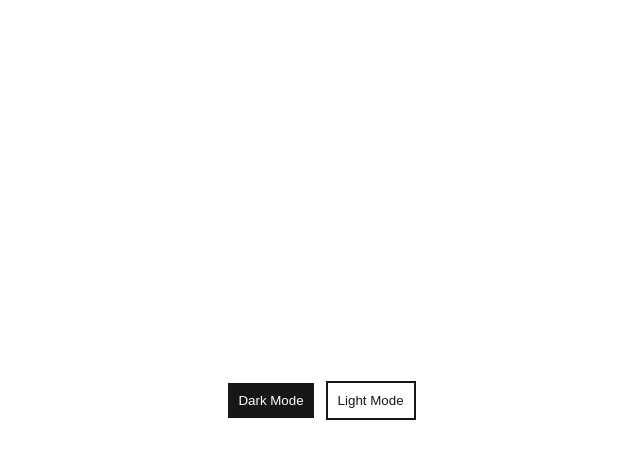
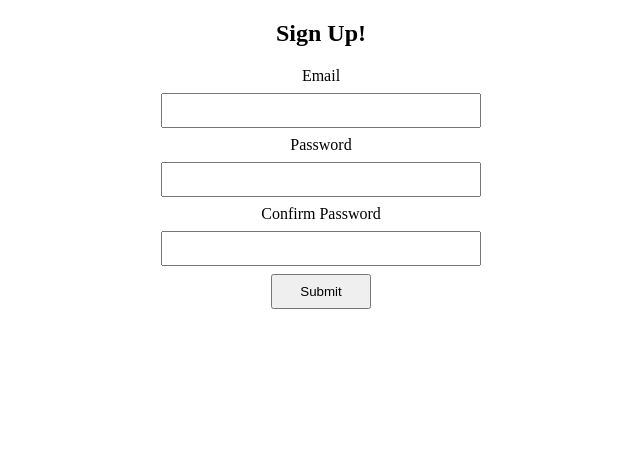
Before and after one commit to ojeanfuck/linkedin-react-code-challenges, a React (Create React App) app: page / in a window 1280 px wide. Shown: the top 458 px of the page, without its empty margins (319-959 px from the left). Built offline with nearby package versions, Linux system fonts and the light colour scheme.

Commit message:
Exercise 03 - Form validator

```diff
--- /dev/null
+++ b/src/03-form-validator/FormValidator.js
@@ -0,0 +1,59 @@
+import { useState } from 'react'
+
+export default function FormValidator() {
+    const [email, setEmail] = useState('')
+    const [password, setPassword] = useState('')
+    const [passwordConfirm, setPasswordConfirm] = useState('')
+
+    const [message, setMessage] = useState('')
+    function checkFormErrors() {
+        const errors = [];
+        if (!email)
+            errors.push('Email must be filled in')
+        if (!password)
+            errors.push('Password must be filled in');
+        if (!passwordConfirm)
+            errors.push('Password confirmn must be filled in')
+
+        if ([...email].filter(i => i === '@').length !== 1)
+            errors.push('An email must have exactly one @ sign');
+
+        if (password.length < 8)
+            errors.push('Password must be at least 8 characters');
+
+        if (password != passwordConfirm)
+            errors.push('Passwords must match')
+
+        return errors
+    }
+
+    const handleSubmited = (e) => {
+        e.preventDefault();
+
+        const errors = checkFormErrors();
+        setMessage(errors.length ? errors.join(', ') : 'User created')
+    }
+
+    return (
+        <form onSubmit={handleSubmited}>
+            <h2>Sign Up!</h2>
+            <label htmlFor='email'>Email</label>
+            <input
+                type='text' name='email'
+                onChange={e => setEmail(e.target.value)}
+            />
+            <label htmlFor='password'>Password</label>
+            <input
+                type='password' name='password'
+                onChange={e => setPassword(e.target.value)}
+            />
+            <label htmlFor='password-confirm'>Confirm Password </label>
+            <input
+                type='password' name='password-confirm'
+                onChange={e => setPasswordConfirm(e.target.value)}
+            />
+            <div>{message}</div>
+            <input type='submit' value='Submit' />
+        </form>
+    )
+}
--- a/src/App.js
+++ b/src/App.js
@@ -1,10 +1,10 @@
 import './App.css'
-import DarkMode from './02-dark-mode/DarkMode'
+import FormValidator from './03-form-validator/FormValidator'
 
 function App() {
   return (
     <div className='App'>
-      <DarkMode />
+      <FormValidator />
     </div>
   )
 }
--- a/src/index.css
+++ b/src/index.css
@@ -32,3 +32,18 @@
   padding: 0px;
   margin: 0px;
 }
+
+input,
+label {
+  display: block;
+  margin: 8px auto;
+}
+
+input {
+  padding: 8px;
+  width: 300px;
+}
+
+input[type=submit] {
+  width: 100px;
+}
```
